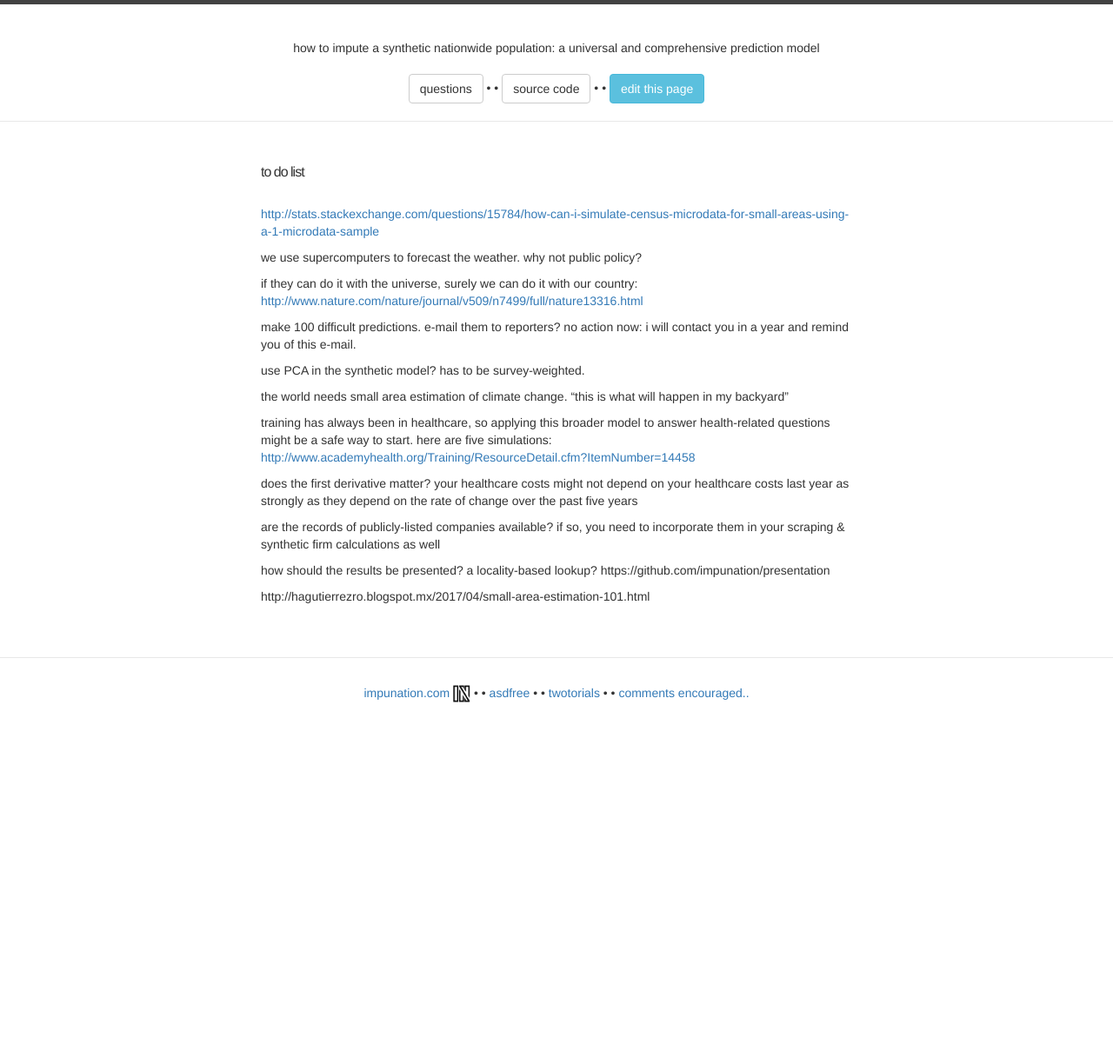
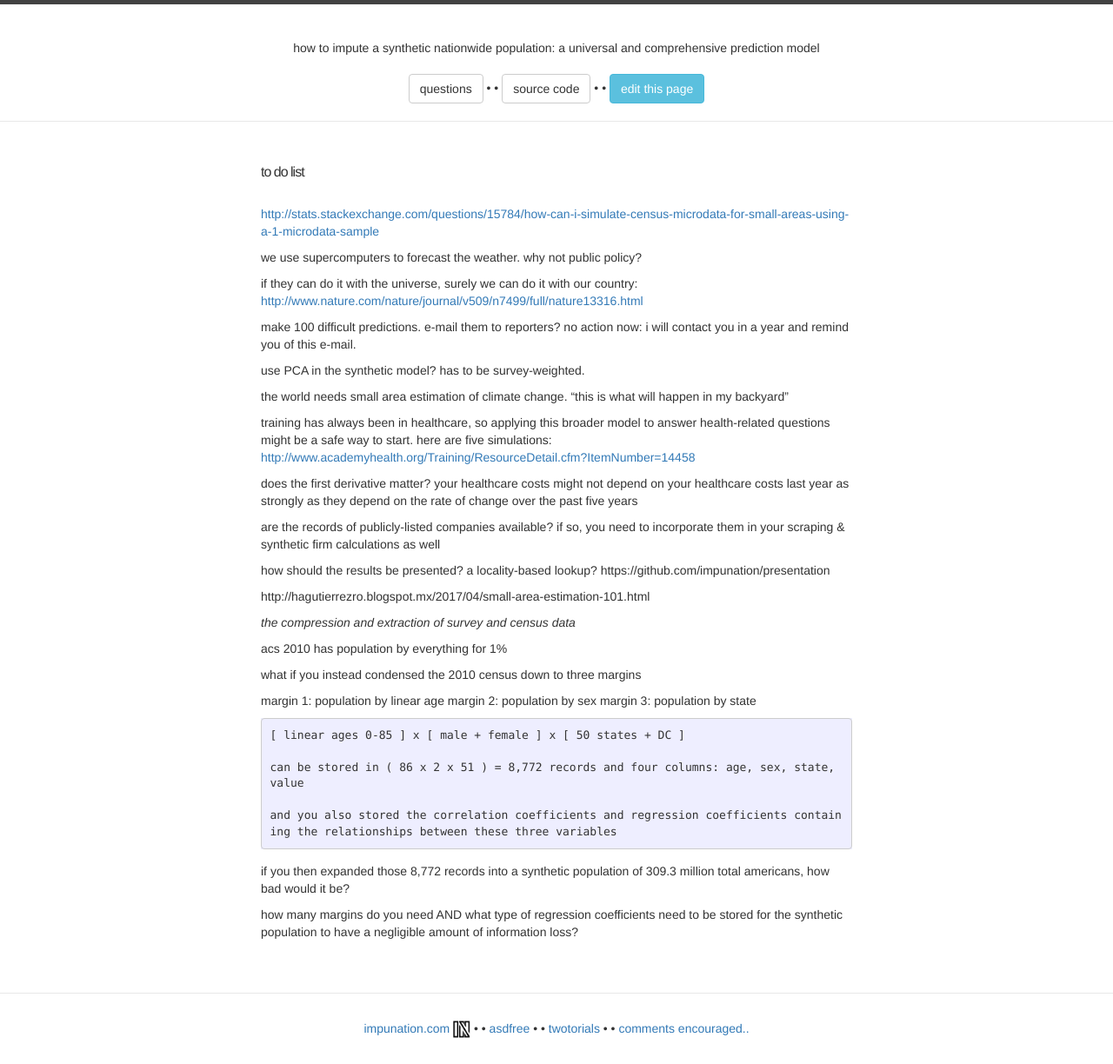
Before and after one commit to impunation/impunation.github.io, a Jekyll site: the page built from _posts/2016-01-01-to_do_list.md, in a window 1280 px wide. Shown: the whole page at 87% size. Built offline with Jekyll 4.4.1, drawn with Linux system fonts in a browser that asks for light colours; before the commit the page ends 900 px from its top, so only the background shows below that.

Commit message:
compression/extraction

```diff
--- a/_posts/2016-01-01-to_do_list.md
+++ b/_posts/2016-01-01-to_do_list.md
@@ -27,3 +27,26 @@ are the records of publicly-listed companies available?  if so, you need to inco
 how should the results be presented?  a locality-based lookup?  https://github.com/impunation/presentation
 
 http://hagutierrezro.blogspot.mx/2017/04/small-area-estimation-101.html
+
+
+
+*the compression and extraction of survey and census data*
+
+acs 2010 has population by everything for 1%
+
+what if you instead condensed the 2010 census down to three margins
+
+margin 1: population by linear age
+margin 2: population by sex
+margin 3: population by state
+
+
+	[ linear ages 0-85 ] x [ male + female ] x [ 50 states + DC ]
+
+	can be stored in ( 86 x 2 x 51 ) = 8,772 records and four columns: age, sex, state, value
+
+	and you also stored the correlation coefficients and regression coefficients containing the relationships between these three variables
+
+if you then expanded those 8,772 records into a synthetic population of 309.3 million total americans, how bad would it be?
+
+how many margins do you need AND what type of regression coefficients need to be stored for the synthetic population to have a negligible amount of information loss?
```
